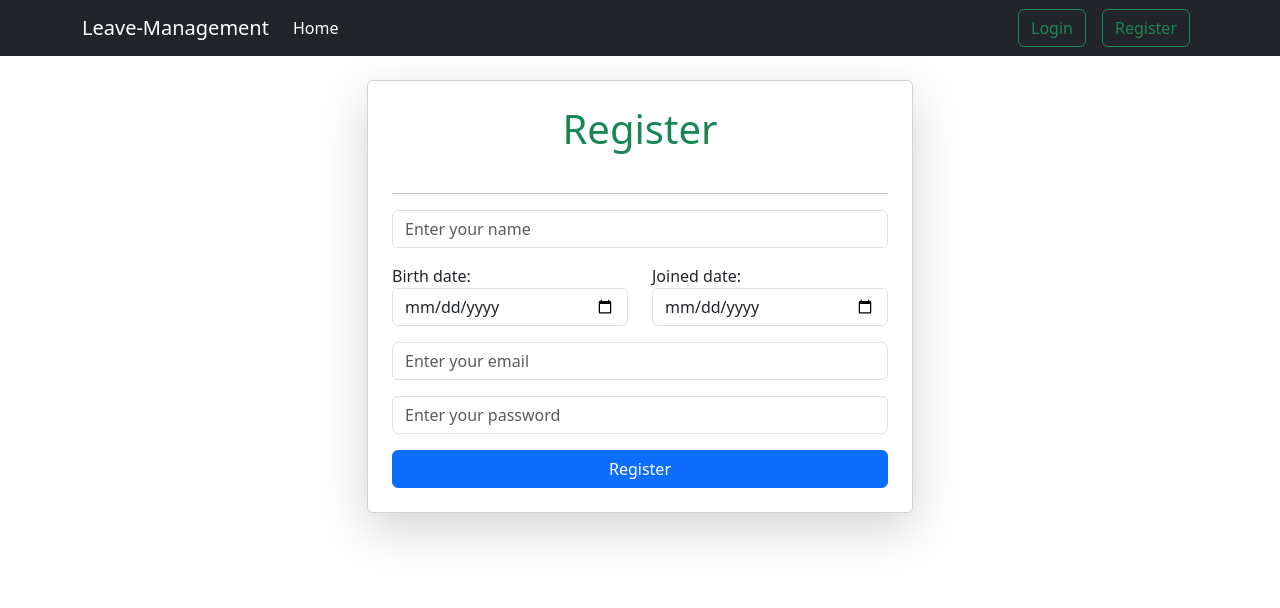
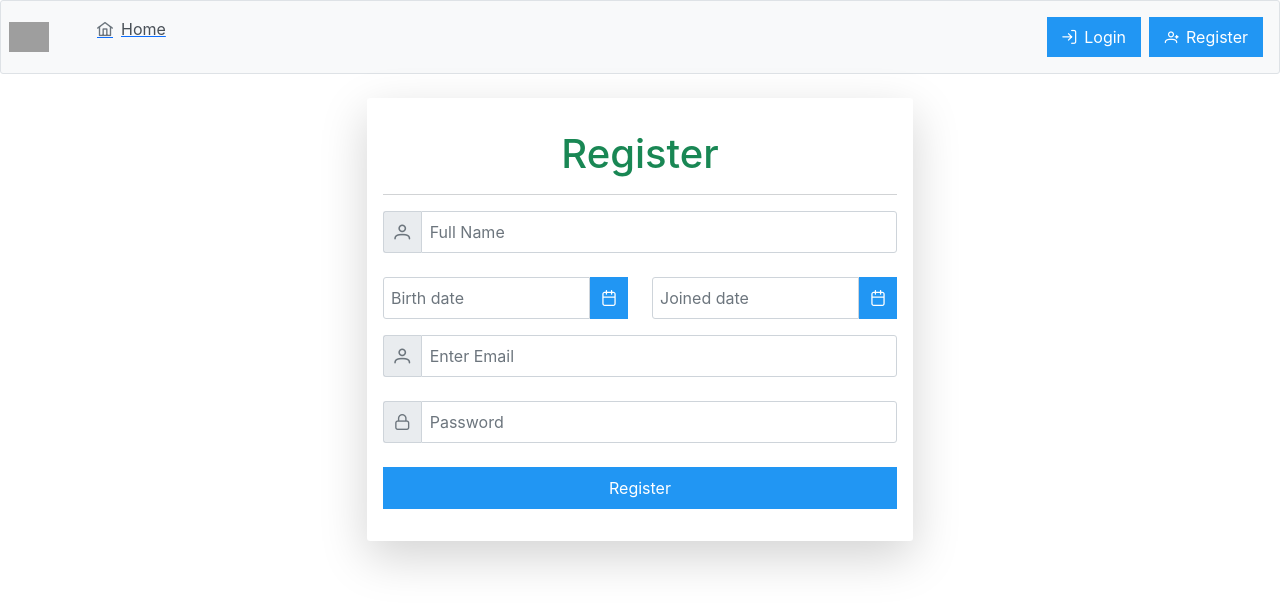
Before and after one commit to tejas-4502/Frontend-Leave-Management, a React (Create React App) app: page /register in a window 1280 px wide. Shown: the top 608 px of the page. Built offline with nearby package versions, Linux system fonts and the light colour scheme; grey boxes are pictures that could not be loaded.

Commit message:
shifting in primereact. common sec. done.

```diff
--- a/package.json
+++ b/package.json
@@ -13,6 +13,8 @@
     "@testing-library/user-event": "^13.5.0",
     "axios": "^1.6.2",
     "bootstrap": "^5.3.2",
+    "primeicons": "^6.0.1",
+    "primereact": "^10.2.1",
     "react": "^18.2.0",
     "react-bootstrap": "^2.9.2",
     "react-dom": "^18.2.0",
--- a/src/App.js
+++ b/src/App.js
@@ -1,4 +1,8 @@
 import './App.css';
+import 'primeicons/primeicons.css';
+import 'primereact/resources/themes/saga-blue/theme.css';
+import 'primereact/resources/primereact.min.css';
+
 import Home from './components/common/home';
 import Login from './components/common/login';
 import Register from './components/common/register';
--- a/src/components/common/login.js
+++ b/src/components/common/login.js
@@ -3,6 +3,8 @@ import axios from 'axios';
 import { useNavigate } from 'react-router-dom';
 import { toast, ToastContainer } from 'react-toastify';
 import 'react-toastify/dist/ReactToastify.css';
+import { InputText } from 'primereact/inputtext';
+import { Password } from 'primereact/password';
 import Navbar from './navbar';
 
 const Login = () => {
@@ -65,12 +67,24 @@ const Login = () => {
                         <div className="card shadow-lg p-4">
                             <h1 className="text-center mb-4 text-success">Login</h1> <hr />
                             <form onSubmit={handleSubmit}>
-                                <div className="mb-3">
-                                    <input type="text" value={username} className='form-control' placeholder="Username/Email" onChange={(e) => setUsername(e.target.value)} />
+                                <div className="p-field">
+                                    <div className="p-inputgroup flex-1">
+                                        <span className="p-inputgroup-addon">
+                                            <i className="pi pi-user"></i>
+                                        </span>
+                                        <InputText value={username} placeholder="Username/Email" onChange={(e) => setUsername(e.target.value)} />
+                                    </div>
                                 </div>
-                                <div className="mb-3">
-                                    <input type="password" value={password} className='form-control' placeholder="Password" onChange={(e) => setPassword(e.target.value)} />
+                                <br />
+                                <div className="p-field">
+                                    <div className="p-inputgroup flex-1">
+                                        <span className="p-inputgroup-addon">
+                                            <i className="pi pi-lock"></i>
+                                        </span>
+                                        <Password value={password} placeholder="Password" onChange={(e) => setPassword(e.target.value)} feedback={false} />
+                                    </div>
                                 </div>
+                                <br />
                                 <button type="submit" className="btn btn-primary w-100">Login</button>
                             </form>
                             {loginStatus && <p className="text-danger mt-3">{loginStatus}</p>}
--- a/src/components/common/navbar.js
+++ b/src/components/common/navbar.js
@@ -1,100 +1,103 @@
-import React from 'react'
-import { FontAwesomeIcon } from '@fortawesome/react-fontawesome'
-import { faRightFromBracket } from '@fortawesome/free-solid-svg-icons'
+import React from 'react';
+import { Menubar } from 'primereact/menubar';
+import { Button } from 'primereact/button';
+import { Link } from 'react-router-dom';
+import { SplitButton } from 'primereact/splitbutton';
 
 export function Nav() {
-    return (
+    const items = [
+        { label: 'Home', icon: 'pi pi-home', url: '/home' },
+    ];
+
+    const end = (
         <>
-            <nav className="navbar navbar-expand-lg navbar-dark bg-dark">
-                <div className="container-fluid container">
-                    <a className="navbar-brand" href="/home">Leave-Management</a>
-                    <button className="navbar-toggler" type="button" data-bs-toggle="collapse" data-bs-target="#navbarNavDropdown" aria-controls="navbarNavDropdown" aria-expanded="false" aria-label="Toggle navigation">
-                        <span className="navbar-toggler-icon"></span>
-                    </button>
-                    <div className="collapse navbar-collapse" id="navbarNavDropdown">
-                        <ul className="navbar-nav">
-                            <li className="nav-item">
-                                <a className="nav-link active" aria-current="page" href="/home">Home</a>
-                            </li>
-                        </ul>
-                    </div>
-                    <form className="d-flex">
-                        <a className="btn btn-outline-success mx-2" href="/login">Login</a>
-                        <a className="btn btn-outline-success mx-2" href="/register">Register</a>
-                    </form>
-                </div>
-            </nav>
+            <Link to="/login">
+                <Button label="Login" className="p-button-sm" icon="pi pi-sign-in" />
+            </Link>
+            <Link to="/register">
+                <Button label="Register" className="p-button-sm mx-2" icon="pi pi-user-plus" />
+            </Link>
         </>
     );
+
+    const start = <img alt="logo" src="https://hrone.cloud/wp-content/uploads/2021/05/leave-management-1.png" height="30" className="mt-6"></img>;
+
+    return (
+        <Menubar model={items} start={start} end={end} />
+    );
 }
+
 export function Navuser() {
     const loggedInUser = sessionStorage.getItem('loggedInUser');
     const username = loggedInUser ? JSON.parse(loggedInUser).username : '';
+
+    const items = [
+        { label: 'Home', icon: 'pi pi-home', url: '/homeuser' },
+        { label: 'Apply for Leave', icon: 'pi pi-calendar-plus', url: '/applyleave' },
+        { label: 'My Leave', icon: 'pi pi-list', url: '/myleave' },
+    ];
+
+    const end = (
+        <SplitButton
+            label={username}
+            icon="pi pi-user"
+            model={[
+                {
+                    label: 'Logout',
+                    icon: 'pi pi-power-off',
+                    command: () => {
+                        // Perform logout action here
+                        sessionStorage.removeItem('loggedInUser');
+                        // Redirect to login page
+                        window.location.href = '/login';
+                    },
+                },
+            ]}
+        />
+    );
+
+    const start = <img alt="logo" src="https://hrone.cloud/wp-content/uploads/2021/05/leave-management-1.png" height="30" className="mt-6"></img>;
+
     return (
-        <>
-            <nav className="navbar navbar-expand-lg navbar-dark bg-dark">
-                <div className="container-fluid container">
-                    <a className="navbar-brand" href="/homeuser">Leave-Management</a>
-                    <button className="navbar-toggler" type="button" data-bs-toggle="collapse" data-bs-target="#navbarNavDropdown" aria-controls="navbarNavDropdown" aria-expanded="false" aria-label="Toggle navigation">
-                        <span className="navbar-toggler-icon"></span>
-                    </button>
-                    <div className="collapse navbar-collapse" id="navbarNavDropdown">
-                        <ul className="navbar-nav">
-                            <li className="nav-item">
-                                <a className="nav-link active" aria-current="page" href="/homeuser">Home</a>
-                            </li>
-                            <li className="nav-item">
-                                <a className="nav-link" href="/applyleave">Apply for Leave</a>
-                            </li>
-                            <li className="nav-item">
-                                <a className="nav-link" href="/myleave">My Leave</a>
-                            </li>
-                        </ul>
-                    </div>
-                    <form className="d-flex">
-                        <h5 className='text-success fst-italic navbar-brand'>{username}</h5>
-                        <a className="btn btn-outline-danger mx-2" href="/login">Logout <FontAwesomeIcon icon={faRightFromBracket} /></a>
-                    </form>
-                </div>
-            </nav>
-        </>
+        <Menubar model={items} start={start} end={end} />
     );
 }
+
 export function Navadmin() {
+    const items = [
+        { label: 'Home', icon: 'pi pi-home', url: '/homeadmin' },
+        { label: 'Employees', icon: 'pi pi-users', url: '/employees' },
+        {
+            label: 'Leave Management', icon: 'pi pi-calendar-plus', items: [
+                { label: 'Leave Types', icon: 'pi pi-list', url: '/leavetype' },
+                { label: 'Leave Requests', icon: 'pi pi-calendar-plus', url: '/leaverequest' },
+            ]
+        },
+    ];
+
+    const end = (
+        <SplitButton
+            label="admin@gmail.com"
+            icon="pi pi-user"
+            model={[
+                {
+                    label: 'Logout',
+                    icon: 'pi pi-power-off',
+                    command: () => {
+                        // Perform logout action here
+                        sessionStorage.removeItem('loggedInUser');
+                        // Redirect to login page
+                        window.location.href = '/login';
+                    },
+                },
+            ]}
+        />
+    );
+
+    const start = <img alt="logo" src="https://hrone.cloud/wp-content/uploads/2021/05/leave-management-1.png" height="30" className="mt-6"></img>;
+
     return (
-        <>
-            <nav className="navbar navbar-expand-lg navbar-dark bg-dark">
-                <div className="container-fluid container">
-                    <a className="navbar-brand" href="/homeadmin">Leave-Management</a>
-                    <button className="navbar-toggler" type="button" data-bs-toggle="collapse" data-bs-target="#navbarNavDropdown" aria-controls="navbarNavDropdown" aria-expanded="false" aria-label="Toggle navigation">
-                        <span className="navbar-toggler-icon"></span>
-                    </button>
-                    <div className="collapse navbar-collapse" id="navbarNavDropdown">
-                        <ul className="navbar-nav">
-                            <li className="nav-item">
-                                <a className="nav-link active" aria-current="page" href="/homeadmin">Home</a>
-                            </li>
-                            <li className="nav-item">
-                                <a className="nav-link" href="/employees">Employees</a>
-                            </li>
-                            <li className="nav-item dropdown">
-                                <a className="nav-link dropdown-toggle" href="/#" role="button" data-bs-toggle="dropdown" aria-expanded="false">
-                                    Leave Management
-                                </a>
-                                <ul className="dropdown-menu">
-                                    <li><a className="dropdown-item" href="/leavetype">Leave Types</a></li>
-                                    <li><a className="dropdown-item" href="/leaverequest">Leave Requests</a></li>
-                                </ul>
-                            </li>
-                        </ul>
-                    </div>
-                    <form className="d-flex">
-                        <h5 className='text-success fst-italic navbar-brand'>admin@gmail.com</h5>
-                        <a className="btn btn-outline-danger mx-2" href="/login">Logout <FontAwesomeIcon icon={faRightFromBracket} /></a>
-                    </form>
-                </div>
-            </nav>
-        </>
+        <Menubar model={items} start={start} end={end} />
     );
 }
 
@@ -104,8 +107,7 @@ export default function Navbar(props) {
     }
     if (props.admin) {
         return <Navadmin />;
-    }
-    else {
+    } else {
         return <Nav />;
     }
 }
--- a/src/components/common/register.js
+++ b/src/components/common/register.js
@@ -2,6 +2,10 @@ import React, { useState } from 'react';
 import axios from 'axios';
 import { toast, ToastContainer } from 'react-toastify';
 import 'react-toastify/dist/ReactToastify.css';
+import { InputText } from 'primereact/inputtext';
+import { Button } from 'primereact/button';
+import { Card } from 'primereact/card';
+import { Calendar } from 'primereact/calendar';
 import Navbar from './navbar';
 
 const Register = () => {
@@ -91,64 +95,100 @@ const Register = () => {
             <div className="container pt-4">
                 <div className="row justify-content-center">
                     <div className="col-md-6">
-                        <div className="card p-4 shadow-lg registration-card">
-                            <h1 className="text-center mb-4 text-success">Register</h1> <hr />
-                            <form onSubmit={handleSubmit}>
-                                <div className="mb-3">
-                                    <input
-                                        type="text"
+                        <Card className="shadow-lg registration-card">
+                            <h1 className="text-center mb-2 text-success">Register</h1>
+                            <hr />
+                            <form onSubmit={handleSubmit} className="p-fluid">
+                                <div>
+                                    <div className="p-inputgroup flex-1">
+                                        <span className="p-inputgroup-addon">
+                                            <i className="pi pi-user"></i>
+                                        </span>
+                                        <InputText
                                             value={name}
-                                        className='form-control'
-                                        placeholder="Enter your name"
                                             onChange={(e) => setName(e.target.value)}
+                                            className={validationErrors.name ? 'p-invalid' : ''}
+                                            placeholder="Full Name"
                                         />
-                                    {validationErrors.name && <span className="text-danger">{validationErrors.name}</span>}
                                     </div>
+                                    <div>
+                                        {validationErrors.name && <small className="p-error">{validationErrors.name}</small>}
+                                    </div>
+                                </div>
+                                <br />
+
                                 <div className="row mb-3">
                                     <div className="col">
-                                        <label htmlFor="">Birth date:</label>
-                                        <input
-                                            type="date"
+                                        <span className="p-float-label">
+                                            <Calendar
+                                                id="birthday"
                                                 value={birthday}
-                                            className='form-control'
-                                            onChange={(e) => setBirthday(e.target.value)}
+                                                onChange={(e) => setBirthday(e.value)}
+                                                dateFormat="dd/mm/yy"
+                                                className={validationErrors.birthday ? 'p-invalid' : ''}
+                                                showIcon
                                             />
-                                        {validationErrors.birthday && <span className="text-danger">{validationErrors.birthday}</span>}
+                                            <label htmlFor="birthday">Birth date</label>
+                                        </span>
+                                        {validationErrors.birthday && <small className="p-error">{validationErrors.birthday}</small>}
                                     </div>
                                     <div className="col">
-                                        <label htmlFor="">Joined date:</label>
-                                        <input
-                                            type="date"
+                                        <span className="p-float-label">
+                                            <Calendar
+                                                id="joindate"
                                                 value={joindate}
-                                            className='form-control'
-                                            onChange={(e) => setJoindate(e.target.value)}
+                                                onChange={(e) => setJoindate(e.value)}
+                                                dateFormat="dd/mm/yy"
+                                                className={validationErrors.joindate ? 'p-invalid' : ''}
+                                                showIcon
                                             />
-                                        {validationErrors.joindate && <span className="text-danger">{validationErrors.joindate}</span>}
+                                            <label htmlFor="joindate">Joined date</label>
+                                        </span>
+                                        {validationErrors.joindate && <small className="p-error">{validationErrors.joindate}</small>}
                                     </div>
                                 </div>
-                                <div className="mb-3">
-                                    <input
-                                        type="text"
+
+                                <div>
+                                    <div className="p-inputgroup flex-1">
+                                        <span className="p-inputgroup-addon">
+                                            <i className="pi pi-user"></i>
+                                        </span>
+                                        <InputText
+                                            id="email"
                                             value={username}
-                                        className='form-control'
-                                        placeholder="Enter your email"
                                             onChange={(e) => setUsername(e.target.value)}
+                                            className={validationErrors.username ? 'p-invalid' : ''}
+                                            placeholder="Enter Email"
                                         />
-                                    {validationErrors.username && <span className="text-danger">{validationErrors.username}</span>}
                                     </div>
-                                <div className="mb-3">
-                                    <input
+                                    <div>
+                                        {validationErrors.username && <small className="p-error">{validationErrors.username}</small>}
+                                    </div>
+                                </div>
+                                <br />
+
+                                <div>
+                                    <div className="p-inputgroup flex-1">
+                                        <span className="p-inputgroup-addon">
+                                            <i className="pi pi-lock"></i>
+                                        </span>
+                                        <InputText
+                                            id="password"
                                             type="password"
                                             value={password}
-                                        className='form-control'
-                                        placeholder="Enter your password"
                                             onChange={(e) => setPassword(e.target.value)}
+                                            className={validationErrors.password ? 'p-invalid' : ''}
+                                            placeholder="Password"
                                         />
-                                    {validationErrors.password && <span className="text-danger">{validationErrors.password}</span>}
                                     </div>
-                                <button type="submit" className="btn btn-primary w-100">Register</button>
+                                    <div>
+                                        {validationErrors.password && <small className="p-error">{validationErrors.password}</small>}
+                                    </div>
+                                </div>
+                                <br />
+                                <Button type="submit" label="Register" className="p-button-primary w-100" />
                             </form>
-                        </div>
+                        </Card>
                     </div>
                 </div>
             </div>
```
Also changed, not shown: 1 other file (tests, documents, lock files or other folders). Lines whose indentation alone changed are shown as unchanged.
